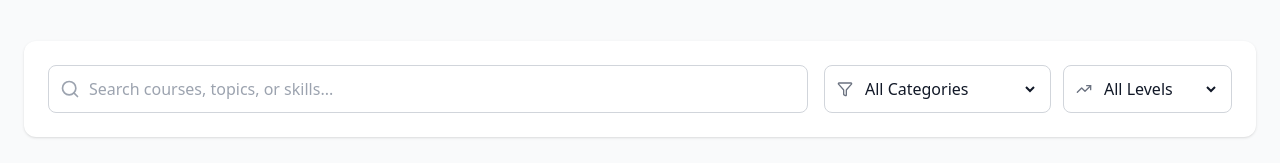
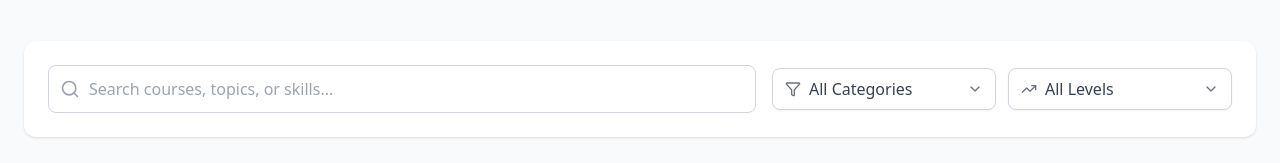
Before and after one commit to sayedpalestine7/MindQuest, a React (Vite) app in the folder frontend/: page /courses in a window 1280 px wide. Shown: the part 192-355 px from the top of the page. Built offline with nearby package versions, Linux system fonts and the light colour scheme.

Commit message:
fix styling filter in Browse Courses Page

```diff
--- a/frontend/src/components/courseBrowse/SearchFilters.jsx
+++ b/frontend/src/components/courseBrowse/SearchFilters.jsx
@@ -1,4 +1,5 @@
-import { Search, Filter, TrendingUp } from "lucide-react"
+import { useState } from "react"
+import { Search, Filter, TrendingUp, ChevronDown, Check } from "lucide-react"
 
 export default function SearchFilters({
   searchQuery,
@@ -9,10 +10,15 @@ export default function SearchFilters({
   setSelectedDifficulty,
   categories,
 }) {
+  const [openCategory, setOpenCategory] = useState(false)
+  const [openDifficulty, setOpenDifficulty] = useState(false)
+
+  const difficulties = ["All Levels", "Beginner", "Intermediate", "Advanced"]
+
   return (
     <div className="bg-white rounded-xl shadow p-6">
-      <div className="flex flex-col md:flex-row gap-4">
-        {/* Search */}
+      <div className="flex flex-col md:flex-row gap-4 items-center">
+        {/* 🔍 Search */}
         <div className="flex-1 relative">
           <Search className="absolute left-3 top-1/2 -translate-y-1/2 w-5 h-5 text-gray-400" />
           <input
@@ -23,36 +29,98 @@ export default function SearchFilters({
           />
         </div>
 
-        {/* Category */}
         <div className="flex gap-3">
-          <div className="flex items-center border border-gray-300 rounded-lg px-3">
-            <Filter className="w-4 h-4 text-gray-500 mr-2" />
-            <select
-              value={selectedCategory}
-              onChange={(e) => setSelectedCategory(e.target.value)}
-              className="h-10 bg-transparent outline-none"
+          {/* 🧭 Category Dropdown */}
+          <div className="relative">
+            <button
+              onClick={() => setOpenCategory(!openCategory)}
+              className="flex items-center justify-between w-56 px-3 py-2 border border-gray-300 rounded-lg bg-white text-gray-700 shadow-sm hover:bg-gray-50 transition"
             >
-              {categories.map((cat) => (
-                <option key={cat} value={cat}>
-                  {cat === "all" ? "All Categories" : cat}
-                </option>
-              ))}
-            </select>
+              <div className="flex items-center">
+                <Filter className="w-4 h-4 text-gray-500 mr-2" />
+                {selectedCategory === "all"
+                  ? "All Categories"
+                  : selectedCategory}
+              </div>
+              <ChevronDown
+                className={`w-4 h-4 text-gray-500 transition-transform duration-200 ${
+                  openCategory ? "rotate-180" : ""
+                }`}
+              />
+            </button>
+
+            {openCategory && (
+              <div className="absolute mt-2 w-56 bg-white border border-gray-200 rounded-lg shadow-lg z-10">
+                <ul className="py-1">
+                  {categories.map((cat) => {
+                    const label = cat === "all" ? "All Categories" : cat
+                    return (
+                      <li
+                        key={cat}
+                        onClick={() => {
+                          setSelectedCategory(cat)
+                          setOpenCategory(false)
+                        }}
+                        className={`px-4 py-2 cursor-pointer flex items-center justify-between hover:bg-gray-100 ${
+                          selectedCategory === cat
+                            ? "text-blue-600 font-medium bg-gray-50"
+                            : "text-gray-700"
+                        }`}
+                      >
+                        {label}
+                        {selectedCategory === cat && (
+                          <Check className="w-4 h-4 text-blue-600" />
+                        )}
+                      </li>
+                    )
+                  })}
+                </ul>
+              </div>
+            )}
           </div>
 
-          {/* Difficulty */}
-          <div className="flex items-center border border-gray-300 rounded-lg px-3">
-            <TrendingUp className="w-4 h-4 text-gray-500 mr-2" />
-            <select
-              value={selectedDifficulty}
-              onChange={(e) => setSelectedDifficulty(e.target.value)}
-              className="h-10 bg-transparent outline-none"
+          {/* 🎯 Difficulty Dropdown */}
+          <div className="relative">
+            <button
+              onClick={() => setOpenDifficulty(!openDifficulty)}
+              className="flex items-center justify-between w-56 px-3 py-2 border border-gray-300 rounded-lg bg-white text-gray-700 shadow-sm hover:bg-gray-50 transition"
             >
-              <option value="all">All Levels</option>
-              <option value="beginner">Beginner</option>
-              <option value="intermediate">Intermediate</option>
-              <option value="advanced">Advanced</option>
-            </select>
+              <div className="flex items-center">
+                <TrendingUp className="w-4 h-4 text-gray-500 mr-2" />
+                {selectedDifficulty}
+              </div>
+              <ChevronDown
+                className={`w-4 h-4 text-gray-500 transition-transform duration-200 ${
+                  openDifficulty ? "rotate-180" : ""
+                }`}
+              />
+            </button>
+
+            {openDifficulty && (
+              <div className="absolute mt-2 w-56 bg-white border border-gray-200 rounded-lg shadow-lg z-10">
+                <ul className="py-1">
+                  {difficulties.map((level) => (
+                    <li
+                      key={level}
+                      onClick={() => {
+                        setSelectedDifficulty(level)
+                        setOpenDifficulty(false)
+                      }}
+                      className={`px-4 py-2 cursor-pointer flex items-center justify-between hover:bg-gray-100 ${
+                        selectedDifficulty === level
+                          ? "text-blue-600 font-medium bg-gray-50"
+                          : "text-gray-700"
+                      }`}
+                    >
+                      {level}
+                      {selectedDifficulty === level && (
+                        <Check className="w-4 h-4 text-blue-600" />
+                      )}
+                    </li>
+                  ))}
+                </ul>
+              </div>
+            )}
           </div>
         </div>
       </div>
--- a/frontend/src/pages/BrowseCoursesPage.jsx
+++ b/frontend/src/pages/BrowseCoursesPage.jsx
@@ -5,11 +5,17 @@ import { motion } from "framer-motion"
 import Header from "../components/courseBrowse/Header.jsx"
 import SearchFilters from "../components/courseBrowse/SearchFilters.jsx"
 import CourseCard from "../components/courseBrowse/CourseCard.jsx"
+const difficultyMap = {
+  "All Levels": "all",
+  Beginner: "beginner",
+  Intermediate: "intermediate",
+  Advanced: "advanced",
+}
 
 export default function BrowseCoursesPage() {
   const [searchQuery, setSearchQuery] = useState("")
   const [selectedCategory, setSelectedCategory] = useState("all")
-  const [selectedDifficulty, setSelectedDifficulty] = useState("all")
+  const [selectedDifficulty, setSelectedDifficulty] = useState("All Levels")
   const [enrolledCourses, setEnrolledCourses] = useState([1, 2, 3, 4])
 
   const allCourses = [
@@ -105,10 +111,16 @@ export default function BrowseCoursesPage() {
   const matchesSearch =
     course.title.toLowerCase().includes(searchQuery.toLowerCase()) ||
     course.description.toLowerCase().includes(searchQuery.toLowerCase()) ||
-      course.tags.some((tag) => tag.toLowerCase().includes(searchQuery.toLowerCase()))
+    course.tags.some((tag) =>
+      tag.toLowerCase().includes(searchQuery.toLowerCase())
+    )
 
-    const matchesCategory = selectedCategory === "all" || course.category === selectedCategory
-    const matchesDifficulty = selectedDifficulty === "all" || course.difficulty === selectedDifficulty
+  const matchesCategory =
+    selectedCategory === "all" || course.category === selectedCategory
+
+  const difficultyValue = difficultyMap[selectedDifficulty] || "all"
+  const matchesDifficulty =
+    difficultyValue === "all" || course.difficulty === difficultyValue
 
   return matchesSearch && matchesCategory && matchesDifficulty
 })
```
Lines whose indentation alone changed are shown as unchanged.
